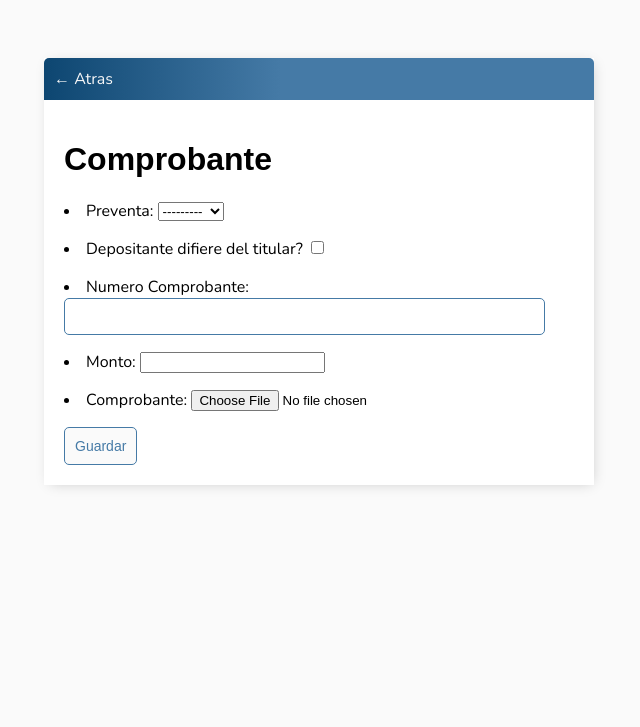
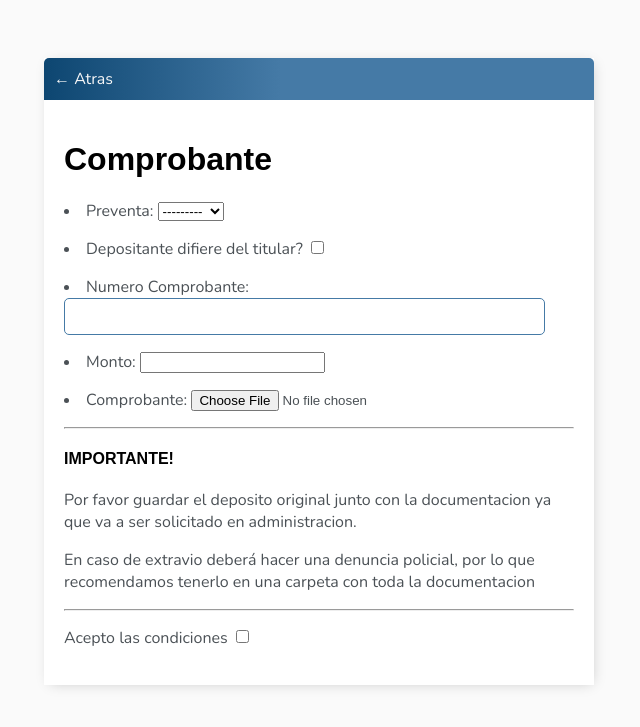
Before and after one commit to dnogues89/Task_app, a Django app: page /pagos/crear/ in a window 1280 px wide. Shown: the top 727 px of the page, without its empty margins (321-961 px from the left). Run offline with Django 4.2, Linux system fonts and the light colour scheme; a user stored in the database is signed in; data comes from the database, SQL or seed files in the repository; both versions use the stored data as it was after the commit.

Commit message:
visualizar boton de pagos cuando se lee el cartel

```diff
--- a/pagos/templates/pagos/pago_form.html
+++ b/pagos/templates/pagos/pago_form.html
@@ -11,6 +11,7 @@
 
 
 <div class="card-body">
+
     <h1>Comprobante</h1>
     <form enctype="multipart/form-data" method="POST">
         {% csrf_token %}
@@ -23,8 +24,10 @@
 
 
         <div id="campo_depositante_cuit" style="display:none;">
-            <li>DNI / CUIT / CUIL de Titular o CO-Titular de cuenta:</li>
-            {{ form.depositante_cuit }}
+            <p></p>
+            <li>DNI / CUIT / CUIL de Titular o CO-Titular de cuenta: {{ form.depositante_cuit }}</li>
+            <p></p>
+
         </div>
 
 
@@ -41,11 +44,21 @@
         <p></p>
         {% endif %}
         <p></p>
-        <input class="button" type="submit" value="Guardar">
 
-        {% if preventa.id %}
-            <a href="{% url 'lista-pagos-preventa' pk=preventa.id %}" class="button">Pagos de la preventa</a>
-        {% endif %}
+
+
+        <div id="notificacion" style="display:block;">
+            <hr>
+            <h4>IMPORTANTE!</h4>
+            <p>Por favor guardar el deposito original junto con la documentacion ya que va a ser solicitado en administracion.</p>
+            <p>En caso de extravio deberá hacer una denuncia policial, por lo que recomendamos tenerlo en una carpeta con toda la documentacion</p>
+            <hr>
+        </div>
+        <p>Acepto las condiciones <input type="checkbox" id="cerrar_notificacion" name="cerrar_notificacion"></p>
+
+        <input id="boton_guardar" style="display: none;" class="button" type="submit" value="Guardar">
+
+
     </form>
 
 </div>
@@ -60,6 +73,19 @@
             campoDepositanteCuit.style.display = "none";
         }
     });
+    var mostrarCheckbox = document.getElementById("cerrar_notificacion");
+    var notificacion = document.getElementById("notificacion");
+    var boton_guardar=document.getElementById("boton_guardar")
+
+    mostrarCheckbox.addEventListener("change", function () {
+        if (mostrarCheckbox.checked) {
+            notificacion.style.display = "none";
+            boton_guardar.style.display = "block";
+        } else {
+            notificacion.style.display = "block";
+            boton_guardar.style.display = "none";
+        }
+    });
 </script>
 
 {% endblock content %}
--- a/tareas/templates/tareas/base.html
+++ b/tareas/templates/tareas/base.html
@@ -25,7 +25,7 @@
         }
 
         a,
-        p {
+        p,li {
             color: #4b5156;
         }
 
```
Also changed, not shown: tareas/asignacion_tareas.py (+11 -10 lines), db.sqlite3, 1 other file.
